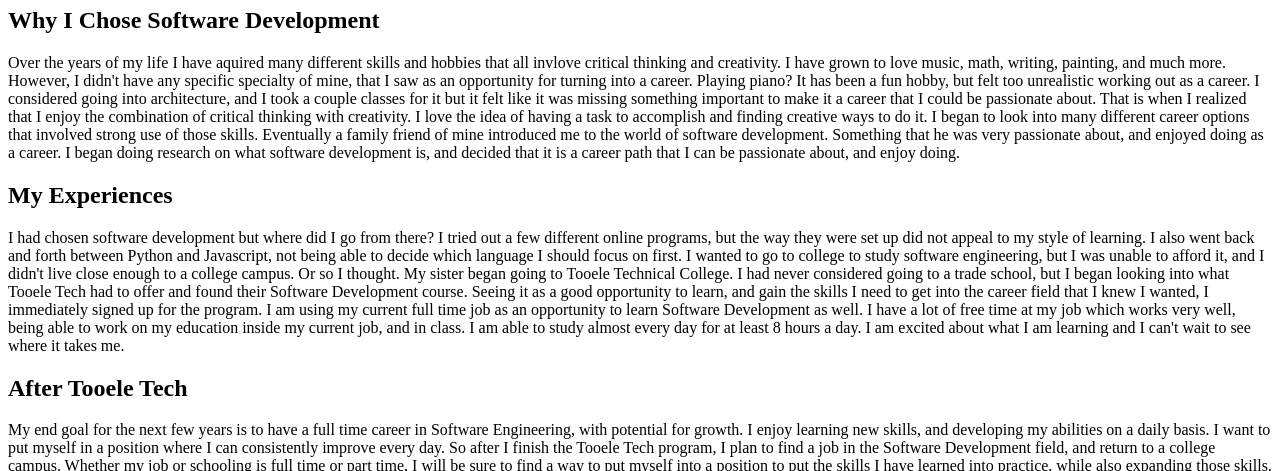
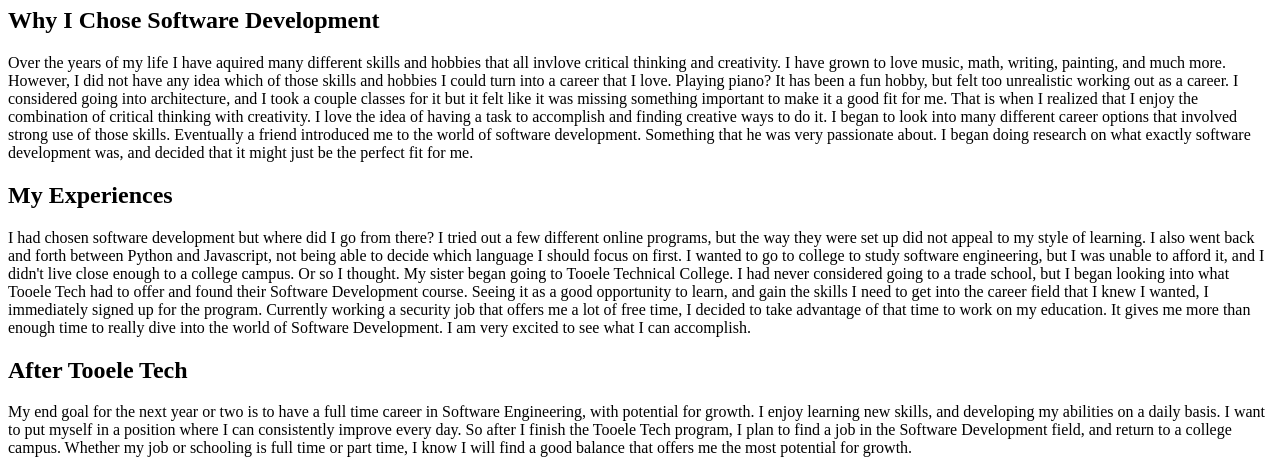
Before and after one commit to Brayden-g-21/module2_project, a plain HTML site: page index.html in a window 1280 px wide. Shown: the part 73-544 px from the top of the page. Drawn offline with Linux system fonts and the light colour scheme.

Commit message:
cleaned up article text

```diff
--- a/index.html
+++ b/index.html
@@ -15,24 +15,31 @@
             <article class="article_1">
                 <h2>Why I Chose Software Development</h2>
                 <p>
-                Over the years of my life I have aquired many different skills and hobbies that all invlove critical thinking and creativity. I have grown to love music, math, writing, painting, and much more. However, I didn't have any specific specialty of mine, that I saw as an opportunity for turning into a career. Playing piano? It has been a fun hobby, but felt too unrealistic working out as a career.
-                I considered going into architecture, and I took a couple classes for it but it felt like it was missing something important to make it a career that I could be passionate about. That is when I realized that I enjoy the combination of critical thinking with creativity. I love the idea of having a task to accomplish and finding creative ways to do it. I began to look into many different career options
-                that involved strong use of those skills. Eventually a family friend of mine introduced me to the world of software development. Something that he was very passionate about, and enjoyed doing as a career. I began doing research on what software development is, and decided that it is a career path that I can be passionate about, and enjoy doing.
+                    Over the years of my life I have aquired many different skills and hobbies that all invlove critical thinking and creativity. I have grown to love music, math, writing, painting, and much more.
+                    However, I did not have any idea which of those skills and hobbies I could turn into a career that I love. Playing piano? It has been a fun hobby, but felt too unrealistic working out as a career.
+                    I considered going into architecture, and I took a couple classes for it but it felt like it was missing something important to make it a good fit for me. That is when I realized that I enjoy the
+                    combination of critical thinking with creativity. I love the idea of having a task to accomplish and finding creative ways to do it. I began to look into many different career options that involved
+                    strong use of those skills. Eventually a friend introduced me to the world of software development. Something that he was very passionate about. I began doing research on what exactly software
+                    development was, and decided that it might just be the perfect fit for me.
                 </p>
             </article>
             <article class="article_2">
                 <h2>My Experiences</h2>
                 <p>
-                I had chosen software development but where did I go from there? I tried out a few different online programs, but the way they were set up did not appeal to my style of learning. I also went back and forth between Python and Javascript, not being able to decide which language I should focus on first. I wanted to go to college to study software engineering, but I was unable to afford it, and I didn't live
-                close enough to a college campus. Or so I thought. My sister began going to Tooele Technical College. I had never considered going to a trade school, but I began looking into what Tooele Tech had to offer and found their Software Development course. Seeing it as a good opportunity to learn, and gain the skills I need to get into the career field that I knew I wanted, I immediately signed up for the program.
-                I am using my current full time job as an opportunity to learn Software Development as well. I have a lot of free time at my job which works very well, being able to work on my education inside my current job, and in class. I am able to study almost every day for at least 8 hours a day. I am excited about what I am learning and I can't wait to see where it takes me.
+                    I had chosen software development but where did I go from there? I tried out a few different online programs, but the way they were set up did not appeal to my style of learning. I also went back
+                    and forth between Python and Javascript, not being able to decide which language I should focus on first. I wanted to go to college to study software engineering, but I was unable to afford it, and
+                    I didn't live close enough to a college campus. Or so I thought. My sister began going to Tooele Technical College. I had never considered going to a trade school, but I began looking into what
+                    Tooele Tech had to offer and found their Software Development course. Seeing it as a good opportunity to learn, and gain the skills I need to get into the career field that I knew I wanted, I
+                    immediately signed up for the program. Currently working a security job that offers me a lot of free time, I decided to take advantage of that time to work on my education. It gives me more than
+                    enough time to really dive into the world of Software Development. I am very excited to see what I can accomplish.
                 </p>
             </article>
             <article class="article_3">
                 <h2>After Tooele Tech</h2>
                 <p>
-                    My end goal for the next few years is to have a full time career in Software Engineering, with potential for growth. I enjoy learning new skills, and developing my abilities on a daily basis. I want to put myself in a position where I can consistently improve every day. So after I finish the Tooele Tech program, I plan to find a job in the Software Development field, and return to a college campus. Whether
-                     my job or schooling is full time or part time, I will be sure to find a way to put myself into a position to put the skills I have learned into practice, while also expanding those skills.
+                    My end goal for the next year or two is to have a full time career in Software Engineering, with potential for growth. I enjoy learning new skills, and developing my abilities on a daily basis. I
+                    want to put myself in a position where I can consistently improve every day. So after I finish the Tooele Tech program, I plan to find a job in the Software Development field, and return to a
+                    college campus. Whether my job or schooling is full time or part time, I know I will find a good balance that offers me the most potential for growth.
                 </p>
             </article>
         </section>
```
